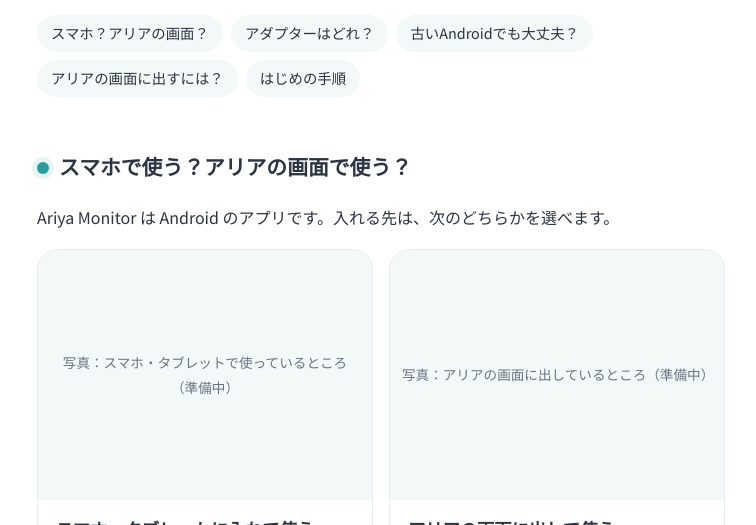
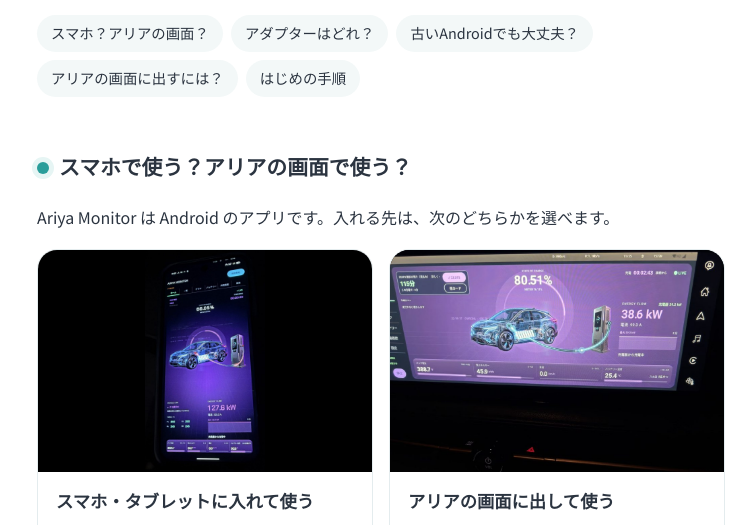
Before and after one commit to kojipa/kojipa.github.io, a plain HTML site: page start/index.html in a window 1280 px wide. Shown: the part 196-721 px from the top of the page, without its empty margins (259-1015 px from the left). Drawn offline with Linux system fonts and the light colour scheme.

Commit message:
はじめての方へ: 写真を入れる

```diff
--- a/start/index.html
+++ b/start/index.html
@@ -54,7 +54,8 @@ p{margin:0}
 .way{background:var(--card);border:1px solid var(--line);border-radius:20px;overflow:hidden;display:flex;flex-direction:column;min-width:0}
 .photo{margin:0;aspect-ratio:4/3;max-width:100%;background:var(--soft);display:flex;align-items:center;justify-content:center;color:var(--sub);font-size:.85rem;text-align:center;padding:12px}
 .photo img{width:100%;height:100%;object-fit:cover;display:block}
-.photo:has(img){padding:0}
+.photo:has(img){padding:0;aspect-ratio:3/2;background:#000}
+.photo img.tall{object-fit:contain}
 .way .in{padding:14px 18px 18px;display:flex;flex-direction:column;gap:10px}
 .way .lab{font-family:var(--round);font-weight:800;font-size:1.08rem}
 .flow{display:flex;align-items:center;gap:6px;flex-wrap:wrap;font-size:.85rem}
@@ -120,7 +121,7 @@ footer{color:var(--sub);font-size:.82rem;padding:24px 0 48px;border-top:1px soli
   <p style="margin:0 0 16px">Ariya Monitor は Android のアプリです。入れる先は、次のどちらかを選べます。</p>
   <div class="ways">
     <div class="way">
-      <figure class="photo" id="photo-phone">写真：スマホ・タブレットで使っているところ（準備中）</figure>
+      <figure class="photo" id="photo-phone"><img class="tall" src="img/phone.jpg" width="644" height="1200" alt="スマホで Ariya Monitor のホーム画面を表示しているところ（デモ表示）" loading="lazy"></figure>
       <div class="in">
       <span class="lab">スマホ・タブレットに入れて使う</span>
       <div class="flow"><span class="n car">アリア</span><span class="e">挿す →</span><span class="n">アダプター</span><span class="e">無線 →</span><span class="n">Android端末</span></div>
@@ -128,7 +129,7 @@ footer{color:var(--sub);font-size:.82rem;padding:24px 0 48px;border-top:1px soli
       </div>
     </div>
     <div class="way">
-      <figure class="photo" id="photo-carscreen">写真：アリアの画面に出しているところ（準備中）</figure>
+      <figure class="photo" id="photo-carscreen"><img src="img/carscreen.jpg" width="1200" height="660" alt="アリアの画面に Ariya Monitor を出して、急速充電中の電力やバッテリー残量を見ているところ" loading="lazy"></figure>
       <div class="in">
       <span class="lab">アリアの画面に出して使う</span>
       <div class="flow"><span class="n car">アリア</span><span class="e">挿す →</span><span class="n">アダプター</span><span class="e">無線 →</span><span class="n">AIボックス</span><span class="e">USB →</span><span class="n car">アリアの画面</span></div>
```
